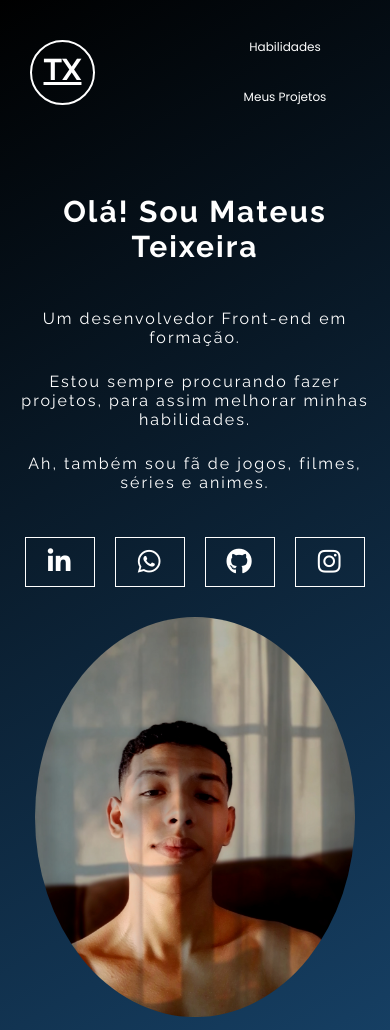
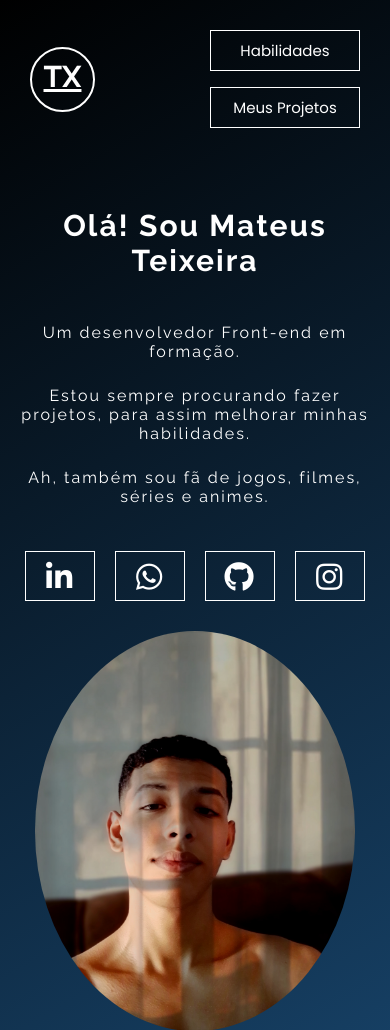
Before and after one commit to Mateus-Tx/PORTFOLIO, a plain HTML site: page index.html in a window 390 px wide. Shown: the top 1030 px of the page. Drawn offline with nearby package versions, Linux system fonts and the light colour scheme.

Commit message:
Add files via upload

```diff
--- a/src/css/estilos.css
+++ b/src/css/estilos.css
@@ -9,6 +9,7 @@ body {
   margin: 0 auto;
   background: linear-gradient(150deg, #000000, #38a2ff);
   background-size: 120% 120%;
+  user-select: none;
 }
 
 .cabecalho {
@@ -41,22 +42,23 @@ body {
   width: 400px;
   display: flex;
   justify-content: center;
-  gap: 1rem;
-  border-radius: 100px;
+  gap: 2rem;
 }
 
 .cabecalho .menu li a {
   font-size: 20px;
   text-transform: capitalize;
   padding: 8px 10px;
-  border-radius: 100px;
+  /* border-radius: 100px; */
   transition: 0.2s;
+  border:  1px solid #fff;
 }
 
 .cabecalho .menu li a:hover {
-  background: #38a2ff;
-  border-radius: 100px;
-  color: #fff;
+  /* background: #38a2ff; */
+  color: #38a2ff;
+  border-color: #38a2ff;
+  transform: scale(1.2);
 }
 
 .home {
@@ -95,12 +97,11 @@ body {
 
 .home .redes-sociais a i {
   border: solid 1px #fff;
-  /* border-radius: 50%; */
   width: 70px;
   height: 50px;
   padding: 10px;
   text-align: center;
-  font-size: 26px;
+  font-size: 30px;
   transition: all 0.3s ease;
 }
 
--- a/src/css/responsivo.css
+++ b/src/css/responsivo.css
@@ -21,6 +21,7 @@
   }
 }
 
+
 @media(max-width: 495px) {
 
 
@@ -28,10 +29,11 @@
     width: 150px;
     display: flex;
     flex-direction: column;
+    gap: 1rem;
 
   }
   .cabecalho .menu ul a {
-    font-size: 12px;
+    font-size: 15px;
     text-align: center;
   }
 
```
